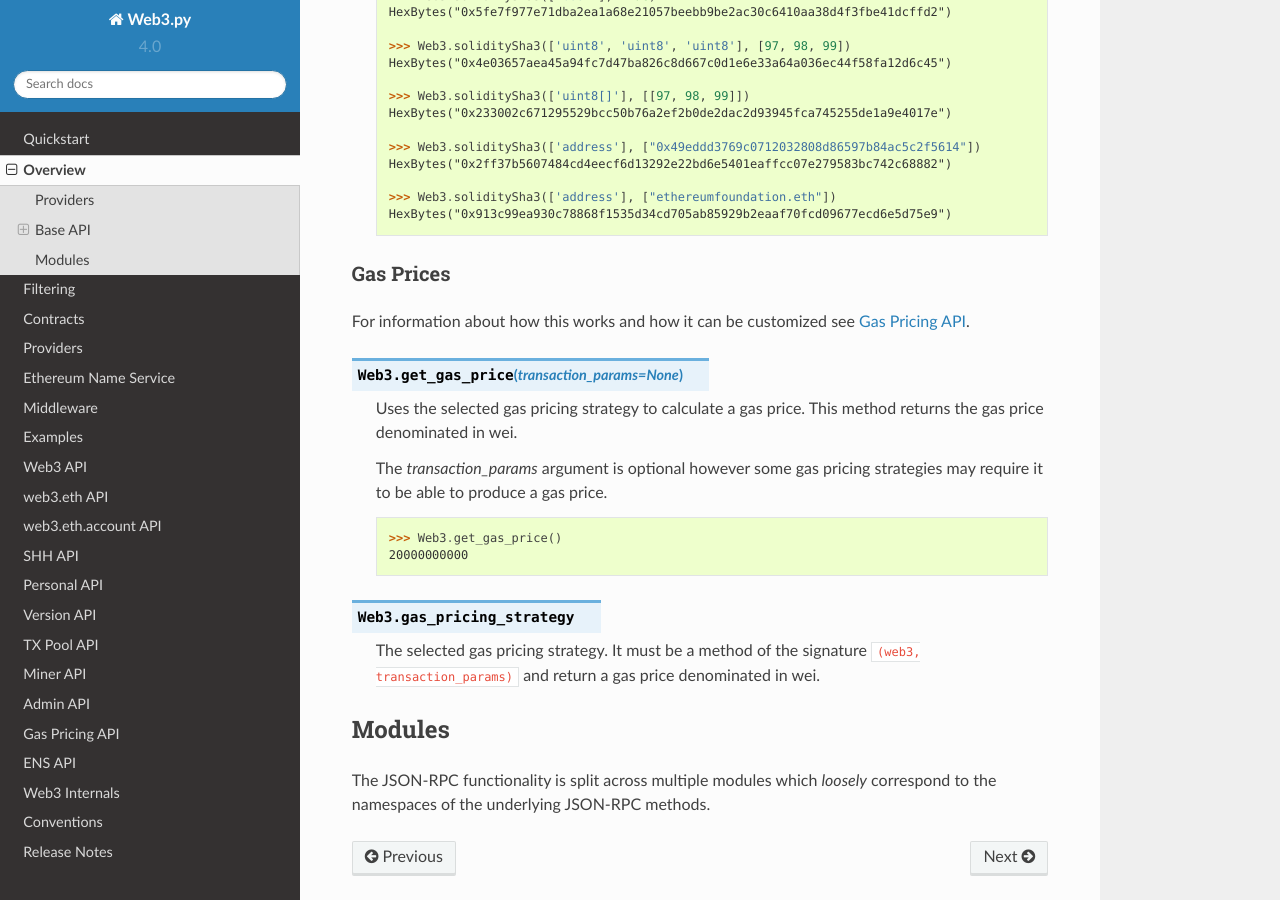
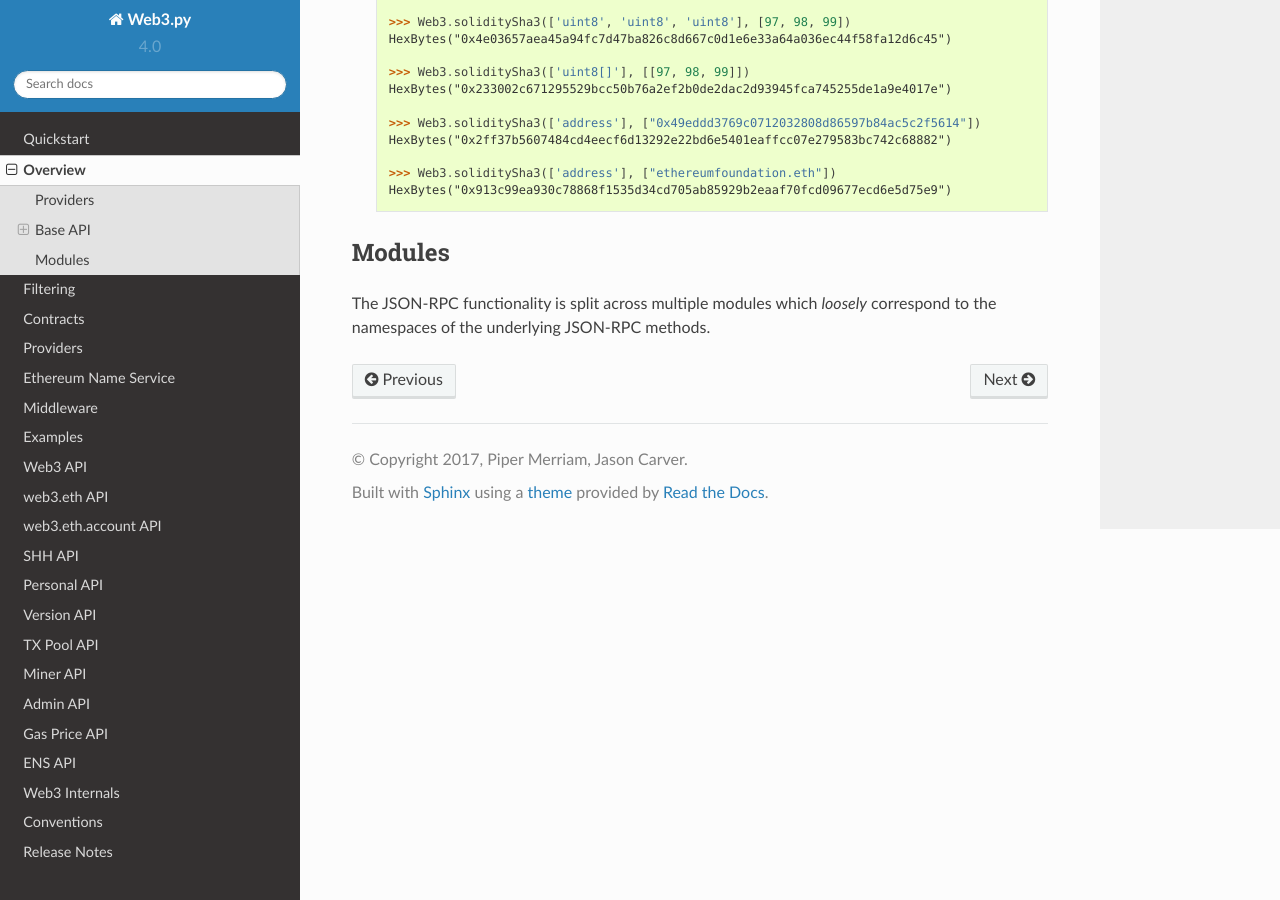
Before and after one commit to shuziren/web3.py, a Sphinx documentation site: the page built from docs/overview.rst, in a window 1280 px wide and 900 px high, scrolled down 4334 px. Built offline with Sphinx 7.4.7 and the Read the Docs theme 2.0.0, drawn with Linux system fonts in a browser that asks for light colours.

Commit message:
Gas Price Strategy API: renaming and move to eth package

```diff
--- a/docs/index.rst
+++ b/docs/index.rst
@@ -29,7 +29,7 @@ Contents
     web3.txpool
     web3.miner
     web3.admin
-    gas_pricing
+    gas_price
     ens
     internals
     conventions
--- a/docs/overview.rst
+++ b/docs/overview.rst
@@ -276,30 +276,6 @@ Cryptographic Hashing
         >>> Web3.soliditySha3(['address'], ["ethereumfoundation.eth"])
         HexBytes("0x913c99ea930c78868f1535d34cd705ab85929b2eaaf70fcd09677ecd6e5d75e9")
 
-Gas Prices
-~~~~~~~~~~~~~~~~~~~~~
-
-For information about how this works and how it can be customized see
-:ref:`Gas_Pricing`.
-
-.. py:method:: Web3.get_gas_price(transaction_params=None)
-
-    Uses the selected gas pricing strategy to calculate a gas price. This method
-    returns the gas price denominated in wei.
-
-    The `transaction_params` argument is optional however some gas pricing strategies
-    may require it to be able to produce a gas price.
-
-    .. code-block:: python
-
-        >>> Web3.get_gas_price()
-        20000000000
-
-.. py:attribute:: Web3.gas_pricing_strategy
-
-    The selected gas pricing strategy. It must be a method of the signature
-    ``(web3, transaction_params)`` and return a gas price denominated in wei.
-
 Modules
 -------
 
```
Also changed, not shown: docs/gas_price.rst (added, +77 -0 lines), docs/gas_pricing.rst (deleted, +0 -76 lines), docs/web3.eth.rst (+21 -0 lines), 6 other files.
